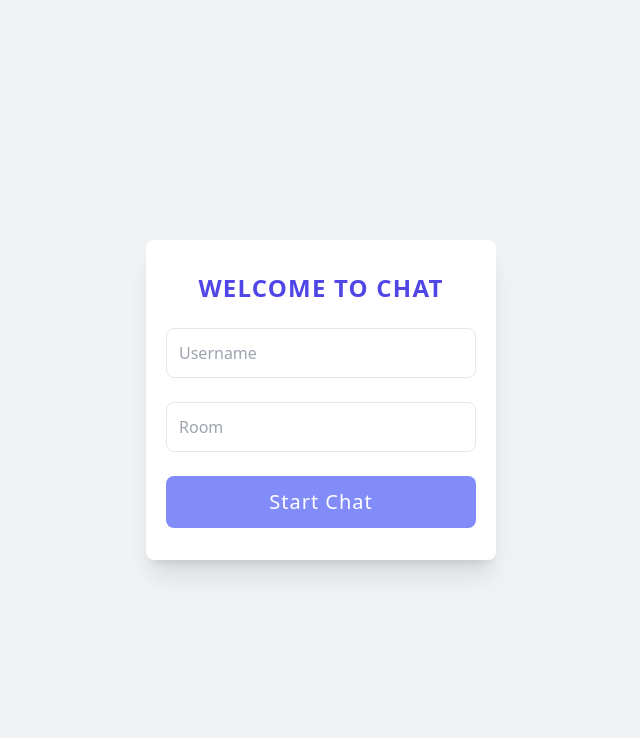
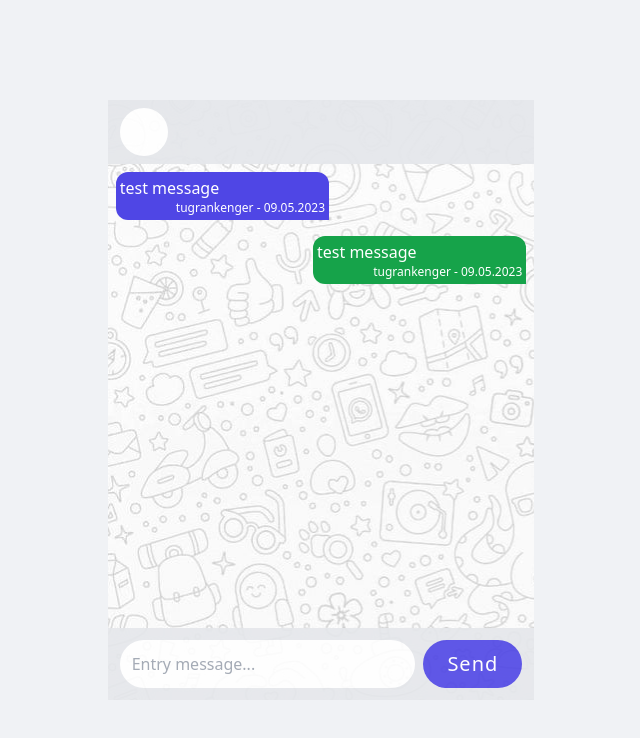
Before and after one commit to tugrankenger/react-exercises, a React (Create React App) app in the folder react-nodejs-express-socket-tailwind-realtime-chat-app/client/: page / in a window 1280 px wide. Both pictures are taken after a click on the element "Start Chat". Shown: the top 738 px of the page, without its empty margins (319-959 px from the left). Built offline with nearby package versions, Linux system fonts and the light colour scheme; no server answers; the HTML template or start-up script is replaced by a standard one.

Commit message:
connect socket and send messages

```diff
--- a/react-nodejs-express-socket-tailwind-realtime-chat-app/client/src/App.js
+++ b/react-nodejs-express-socket-tailwind-realtime-chat-app/client/src/App.js
@@ -2,19 +2,28 @@ import { useState } from 'react';
 import './App.css';
 import Chat from './components/Chat';
 import Room from './components/Room';
+import io from 'socket.io-client';
+
+const socket = io.connect('http://localhost:5000');
 
 function App() {
   const [username, setUsername] = useState('');
   const [room, setRoom] = useState('');
+  const [chatScreen, setChatScreen] = useState(false);
   return (
     <div className='App'>
+      {!chatScreen ? (
         <Room
           username={username}
           setUsername={setUsername}
           room={room}
           setRoom={setRoom}
+          setChatScreen={setChatScreen}
+          socket={socket}
         />
-      {/* <Chat/> */}
+      ) : (
+        <Chat socket={socket} username={username} room={room}/>
+      )}
     </div>
   );
 }
--- a/react-nodejs-express-socket-tailwind-realtime-chat-app/client/src/components/Chat.jsx
+++ b/react-nodejs-express-socket-tailwind-realtime-chat-app/client/src/components/Chat.jsx
@@ -1,31 +1,53 @@
-import React from 'react';
+import React, { useState } from 'react';
 
-function Chat() {
+function Chat({ socket, username, room }) {
+  const [message, setMessage] = useState('');
+
+  const sendMessage = async() => {
+    const date = new Date
+    const messageContent = {
+      username: username,
+      message: message,
+      room: room,
+      date: date.getHours() + ':' + date.getMinutes()
+    }
+    await socket.emit('message', messageContent);
+
+  };
   return (
     <div className='flex items-center justify-center h-full'>
       <div className='w-1/3 h-[600px] bg-chat-image relative'>
         <div className='w-full h-16 bg-gray-200 opacity-95 flex items-center p-3'>
           <div className='rounded-full w-12 h-12 bg-white'></div>
         </div>
-        <div className="w-full h-[400px] overflow-y-auto">
+        <div className='w-full h-[400px] overflow-y-auto'>
           <div className='w-1/2 h-12 p-1 bg-indigo-600 text-white m-2 rounded-xl rounded-br-none'>
             <div>test message</div>
-            <div className='w-full flex justify-end text-xs'>tugrankenger - 09.05.2023</div>
+            <div className='w-full flex justify-end text-xs'>
+              tugrankenger - 09.05.2023
+            </div>
           </div>
           <div className='flex justify-end'>
-          <div className='w-1/2 h-12 p-1 bg-green-600 text-white m-2 rounded-xl rounded-br-none'>
-            <div>test message</div>
-            <div className='w-full flex justify-end text-xs'>tugrankenger - 09.05.2023</div>
-          </div>
+            <div className='w-1/2 h-12 p-1 bg-green-600 text-white m-2 rounded-xl rounded-br-none'>
+              <div>test message</div>
+              <div className='w-full flex justify-end text-xs'>
+                tugrankenger - 09.05.2023
+              </div>
+            </div>
           </div>
         </div>
         <div className='absolute bottom-0 left-0 w-full flex bg-gray-200 opacity-90 p-3 gap-x-2'>
           <input
+            value={message}
+            onChange={(e) => setMessage(e.target.value)}
             className='w-3/4 border-none rounded-full outline-none p-3 h-12'
             placeholder='Entry message...'
             type='text'
           />
-          <button className='w-1/4 bg-indigo-600 rounded-full text-white p-3 h-12 text-xl flex items-center justify-center tracking-wider'>
+          <button
+            onClick={sendMessage}
+            className='w-1/4 bg-indigo-600 rounded-full text-white p-3 h-12 text-xl flex items-center justify-center tracking-wider'
+          >
             Send
           </button>
         </div>
--- a/react-nodejs-express-socket-tailwind-realtime-chat-app/client/src/components/Room.jsx
+++ b/react-nodejs-express-socket-tailwind-realtime-chat-app/client/src/components/Room.jsx
@@ -1,7 +1,9 @@
 import React from 'react';
 
-function Room({ username, setUsername, room, setRoom }) {
+function Room({ username, setUsername, room, setRoom, setChatScreen, socket }) {
   const sendRoom = () =>{
+    socket.emit('room', room)
+    setChatScreen(true)
     console.log("username: ", username);
     console.log("room: ", room);
   }
```
Also changed, not shown: 1 other file (tests, documents, lock files or other folders). Lines whose indentation alone changed are shown as unchanged.
